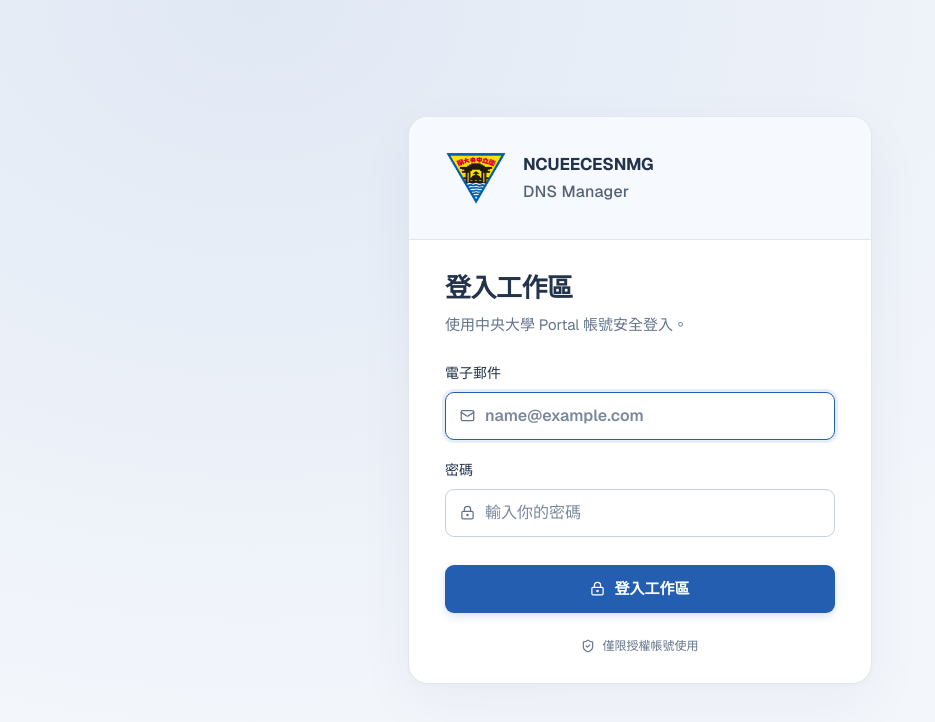
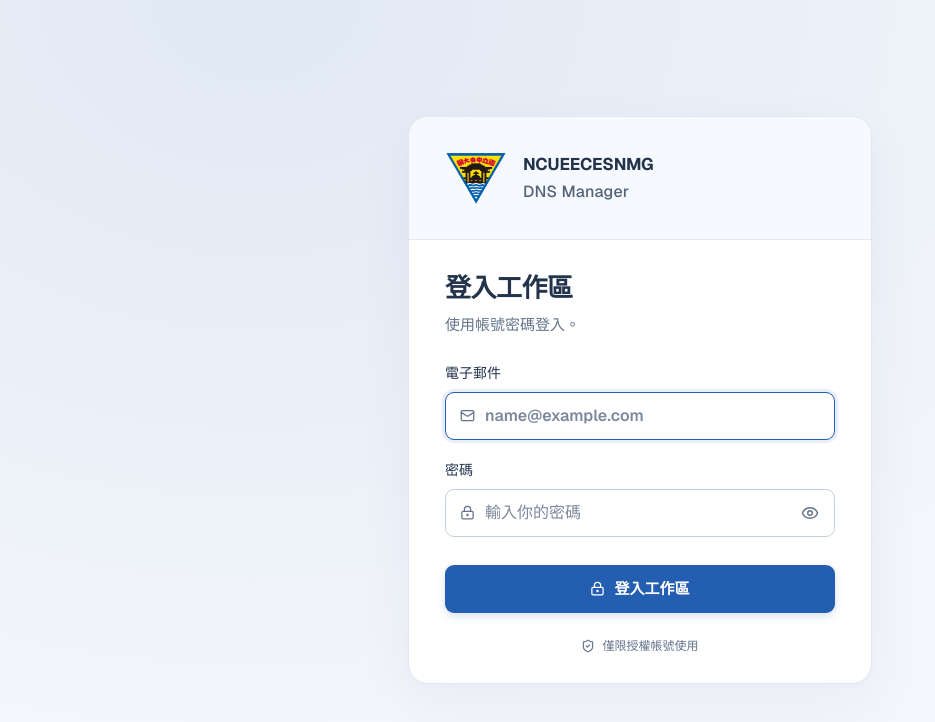
Before and after one commit to fearnot221/dns-manager, a Next.js app: page /login in a window 1280 px wide. Shown: the top 722 px of the page, without its empty margins (0-935 px from the left). Built offline with nearby package versions, Linux system fonts and the light colour scheme; no server answers; what async_hooks would draw is missing.

Commit message:
Improve login feedback and password visibility controls

```diff
--- a/app/login/page.tsx
+++ b/app/login/page.tsx
@@ -19,17 +19,19 @@ export default async function LoginPage({ searchParams }: { searchParams: Promis
   }
   const { error, reason } = await searchParams;
   const demo = demoLoginEnabled();
+  const portal = !demo && portalConfigured();
+  const password = passwordLoginEnabled();
   return <main className="login-page">
     <div className="login-card">
       <div className="login-identity"><div className="login-brand"><Brand /></div></div>
       <div className="login-form-panel">
-      <div className="login-copy"><h1>登入工作區</h1><p>{demo ? "本機展示環境，請使用測試帳號。" : "使用中央大學 Portal 帳號安全登入。"}</p></div>
+      <div className="login-copy"><h1>登入工作區</h1><p>{demo ? "本機展示環境，請使用測試帳號。" : portal ? "使用中央大學 Portal 帳號安全登入。" : password ? "使用帳號密碼登入。" : "請聯絡管理員完成登入設定。"}</p></div>
       {reason === "idle" && <p className="request-notice" role="status">已因閒置 15 分鐘自動登出，請重新登入。</p>}
-      {error && <div className="form-error" role="alert">登入失敗，請確認帳密；使用 Portal 時須授權帳號與已驗證的 Email，不接受代理登入。若仍無法登入，請聯絡管理員。</div>}
-      {!demo && portalConfigured() && <PortalSignIn />}
-      {!demo && portalConfigured() && passwordLoginEnabled() && <div className="login-divider"><span>或使用帳號密碼</span></div>}
-      {passwordLoginEnabled() && <CredentialsSignIn />}
-      {!portalConfigured() && !passwordLoginEnabled() && <div className="form-error" role="alert">登入尚未完成設定，請聯絡系統管理員。</div>}
+      {error && <div className="form-error" role="alert">未能完成登入，請重試。使用 Portal 時，請以本人帳號登入並完成授權，不接受代理登入。若問題持續，請聯絡管理員。</div>}
+      {portal && <PortalSignIn />}
+      {portal && password && <div className="login-divider"><span>或使用帳號密碼</span></div>}
+      {password && <CredentialsSignIn />}
+      {!portal && !password && <div className="form-error" role="alert">登入尚未完成設定，請聯絡系統管理員。</div>}
       <div className="login-foot"><ShieldCheck size={14} /> 僅限授權帳號使用</div>
       </div>
     </div>
--- a/components/auth/credentials-sign-in.tsx
+++ b/components/auth/credentials-sign-in.tsx
@@ -1,23 +1,30 @@
 "use client";
 
-import { AlertTriangle, Loader2, LockKeyhole, Mail } from "lucide-react";
+import { AlertTriangle, Eye, EyeOff, Loader2, LockKeyhole, Mail } from "lucide-react";
 import { signIn } from "next-auth/react";
 import { useRouter } from "next/navigation";
-import { useState } from "react";
+import { useEffect, useId, useRef, useState } from "react";
 
 export function CredentialsSignIn() {
   const router = useRouter();
   const [pending, setPending] = useState(false);
   const [error, setError] = useState("");
+  const [showPassword, setShowPassword] = useState(false);
+  const passwordId = useId();
+  const submitting = useRef(false);
+  const errorRef = useRef<HTMLDivElement>(null);
+  useEffect(() => { if (error) errorRef.current?.focus(); }, [error]);
 
   async function submit(event: React.FormEvent<HTMLFormElement>) {
     event.preventDefault();
+    if (submitting.current) return;
+    submitting.current = true;
     setPending(true);
     setError("");
     const data = new FormData(event.currentTarget);
     try {
       const result = await signIn("credentials", {
-        email: String(data.get("email")),
+        email: String(data.get("email")).trim(),
         password: String(data.get("password")),
         redirect: false,
         callbackUrl: "/requests",
@@ -31,14 +38,15 @@ export function CredentialsSignIn() {
     } catch {
       setError("目前無法登入，請稍後重試。");
     } finally {
+      submitting.current = false;
       setPending(false);
     }
   }
 
   return <form className="credentials-form" onSubmit={submit} aria-busy={pending}>
     <label>電子郵件<div className="login-input"><Mail size={15} /><input name="email" type="email" autoComplete="username" autoCapitalize="none" spellCheck={false} placeholder="name@example.com" required autoFocus readOnly={pending} /></div></label>
-    <label>密碼<div className="login-input"><LockKeyhole size={15} /><input name="password" type="password" autoComplete="current-password" placeholder="輸入你的密碼" required readOnly={pending} /></div></label>
-    {error && <div className="login-error" role="alert"><AlertTriangle size={14} />{error}</div>}
+    <div className="login-field"><label htmlFor={passwordId}>密碼</label><div className="login-input"><LockKeyhole size={15} aria-hidden="true" /><input id={passwordId} name="password" type={showPassword ? "text" : "password"} autoComplete="current-password" placeholder="輸入你的密碼" required readOnly={pending} /><button type="button" className="password-visibility" aria-label={showPassword ? "隱藏密碼" : "顯示密碼"} aria-controls={passwordId} disabled={pending} onClick={() => setShowPassword((value) => !value)}>{showPassword ? <EyeOff size={18} aria-hidden="true" /> : <Eye size={18} aria-hidden="true" />}</button></div></div>
+    {error && <div className="login-error" role="alert" tabIndex={-1} ref={errorRef}><AlertTriangle size={14} aria-hidden="true" />{error}</div>}
     <button className="credentials-button" disabled={pending}>{pending ? <Loader2 size={16} className="spin" /> : <LockKeyhole size={15} />}{pending ? "登入中…" : "登入工作區"}</button>
   </form>;
 }
--- a/components/auth/portal-sign-in.tsx
+++ b/components/auth/portal-sign-in.tsx
@@ -1,7 +1,33 @@
 "use client";
-import { useState } from "react";
+import { useEffect, useRef, useState } from "react";
+import { AlertTriangle, Loader2 } from "lucide-react";
 import { signIn } from "next-auth/react";
 export function PortalSignIn() {
-  const [pending, setPending] = useState(false); const [error, setError] = useState(false);
-  return <><button className="button primary" style={{ width: "100%" }} disabled={pending} onClick={async () => { setPending(true); setError(false); try { await signIn("ncu-portal", { redirectTo: "/requests" }); } catch { setPending(false); setError(true); } }}>{pending ? "正在前往 NCU Portal…" : "使用 NCU Portal 登入"}</button>{error && <p role="alert">無法開始登入，請重試。</p>}</>;
+  const [pending, setPending] = useState(false);
+  const [error, setError] = useState(false);
+  const submitting = useRef(false);
+  const errorRef = useRef<HTMLParagraphElement>(null);
+  useEffect(() => { if (error) errorRef.current?.focus(); }, [error]);
+
+  async function login() {
+    if (submitting.current) return;
+    submitting.current = true;
+    setPending(true);
+    setError(false);
+    try {
+      await signIn("ncu-portal", { redirectTo: "/requests" });
+    } catch {
+      submitting.current = false;
+      setPending(false);
+      setError(true);
+    }
+  }
+
+  return <div className="portal-sign-in">
+    <button type="button" className="button primary" disabled={pending} aria-busy={pending} onClick={login}>
+      {pending && <Loader2 size={16} className="spin" aria-hidden="true" />}
+      {pending ? "正在前往 NCU Portal…" : "使用 NCU Portal 登入"}
+    </button>
+    {error && <p className="login-error" role="alert" tabIndex={-1} ref={errorRef}><AlertTriangle size={14} aria-hidden="true" />無法開始登入，請檢查網路連線後重試。若問題持續，請聯絡管理員。</p>}
+  </div>;
 }
--- a/styles/auth.css
+++ b/styles/auth.css
@@ -10,7 +10,13 @@
 .login-copy h1 { font-size: 1.625rem; line-height: 1.4; }
 .login-copy > p:last-child { margin-top: 8px; color: var(--muted); font-size: .9375rem; }
 .credentials-form { display: grid; gap: 20px; }
-.credentials-form > label { display: grid; gap: 8px; font-size: .875rem; font-weight: 550; }
+.portal-sign-in { display: grid; gap: 12px; }
+.portal-sign-in > .button { width: 100%; min-height: 48px; white-space: normal; }
+.credentials-form > label, .login-field { display: grid; gap: 8px; font-size: .875rem; font-weight: 550; }
+.password-visibility { display: grid; place-items: center; flex: 0 0 44px; height: 44px; margin-right: -12px; border: 0; border-radius: 7px; background: transparent; color: var(--muted); }
+.password-visibility:hover:not(:disabled) { background: var(--accent-soft); color: var(--accent); }
+.password-visibility:focus-visible { outline: 2px solid var(--accent); outline-offset: -3px; }
+.login-input > svg, .login-error > svg { flex-shrink: 0; }
 .login-input { display: flex; align-items: center; gap: 10px; height: 48px; padding: 0 14px; border: 1px solid var(--border-strong); border-radius: 9px; background: var(--panel); color: var(--muted); transition: border-color .15s,box-shadow .15s; }
 .login-input:focus-within { border-color: var(--accent); box-shadow: 0 0 0 3px color-mix(in srgb,var(--accent) 10%,transparent); }
 .login-input input { width: 100%; min-width: 0; border: 0; outline: 0; background: transparent; color: var(--ink); font-size: 1rem; }
```
